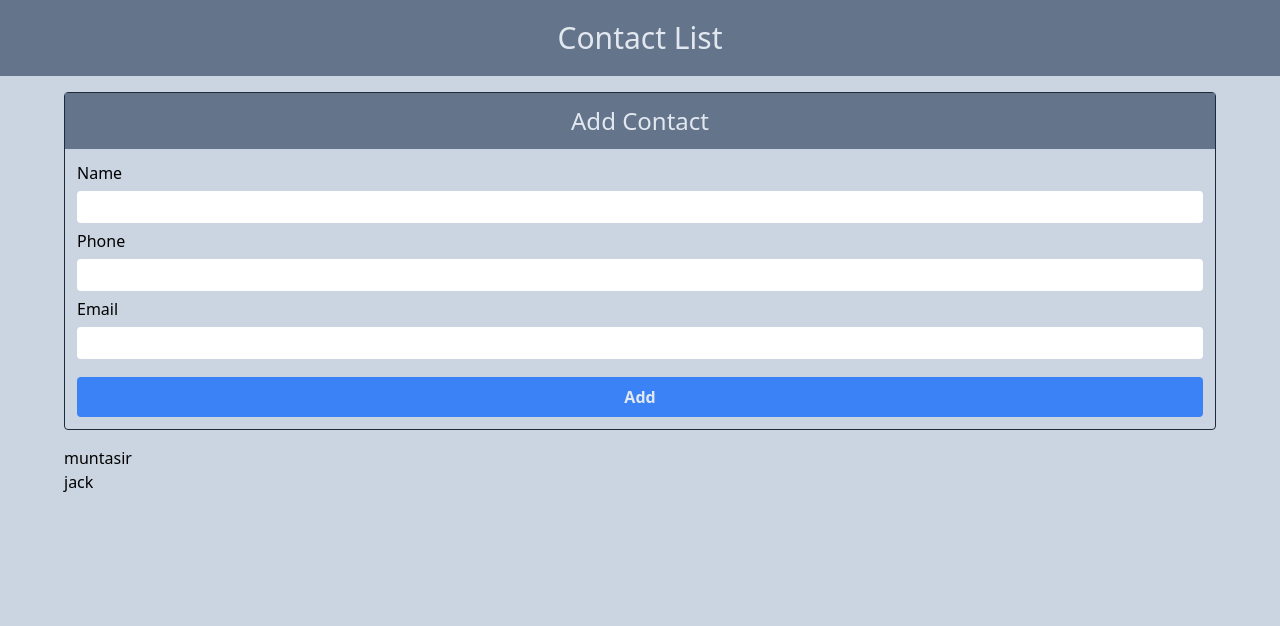
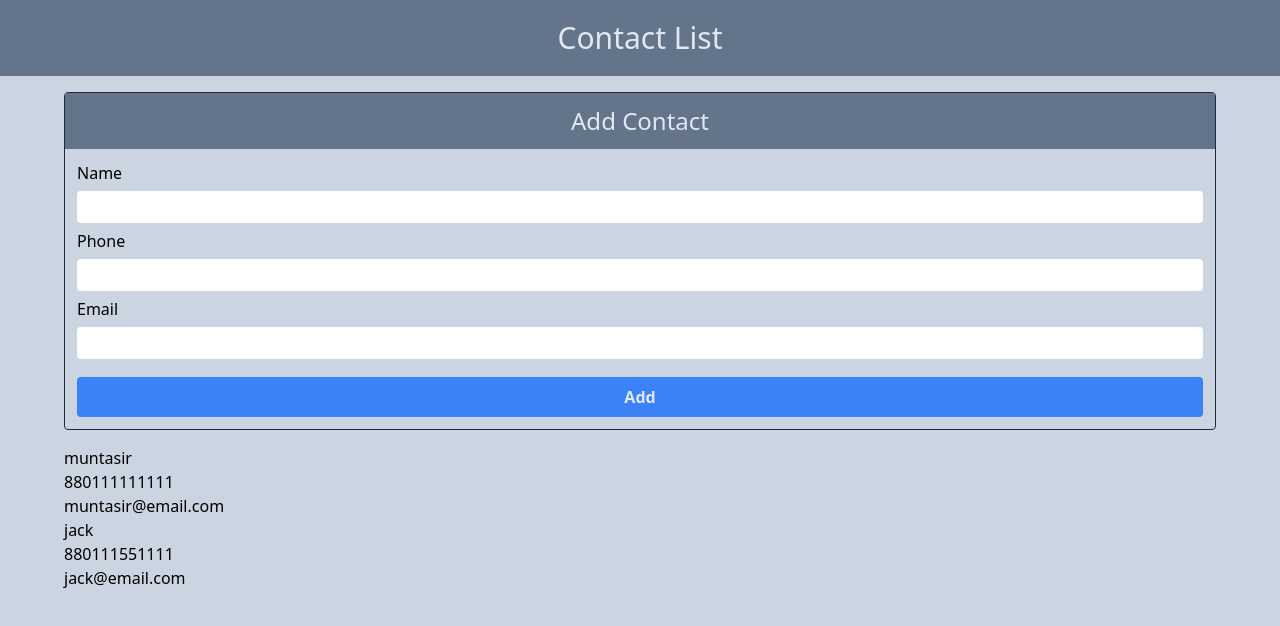
Before and after one commit to MuntasirTonmoy/contact-list-react, a React (Vite) app: page / in a window 1280 px wide. Shown: the top 626 px of the page. Built offline with nearby package versions, Linux system fonts and the light colour scheme.

Commit message:
contact list added

```diff
--- a/src/components/ContactList.jsx
+++ b/src/components/ContactList.jsx
@@ -2,7 +2,13 @@ import React from "react";
 
 const ContactList = props => {
   const renderList = props?.contacts.map(contact => {
-    return <div className="">{contact.name}</div>;
+    return (
+      <div className="" key={contact.id}>
+        <h2>{contact.name}</h2>
+        <p>{contact.phone}</p>
+        <p>{contact.email}</p>
+      </div>
+    );
   });
   return <div>{renderList}</div>;
 };
```
